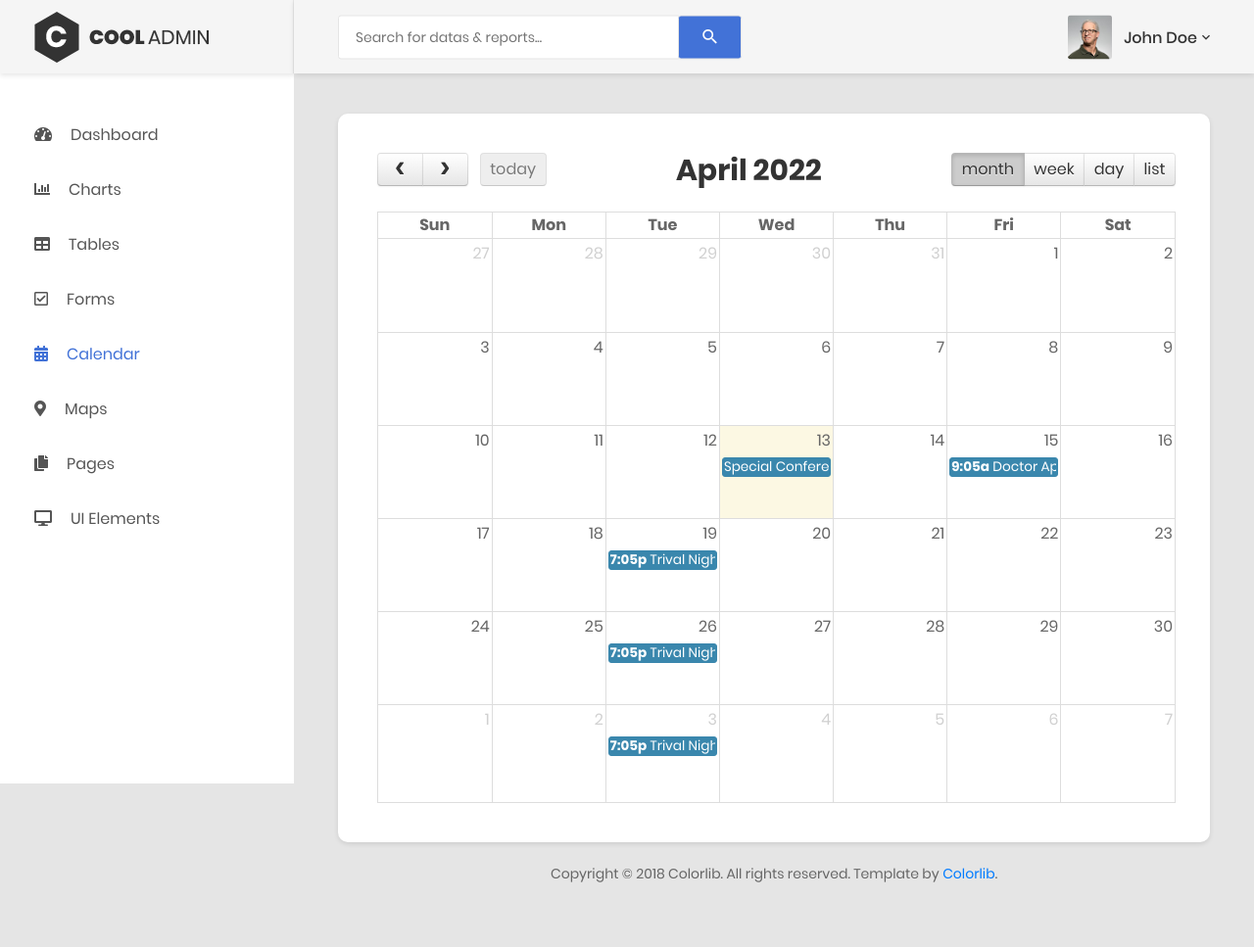
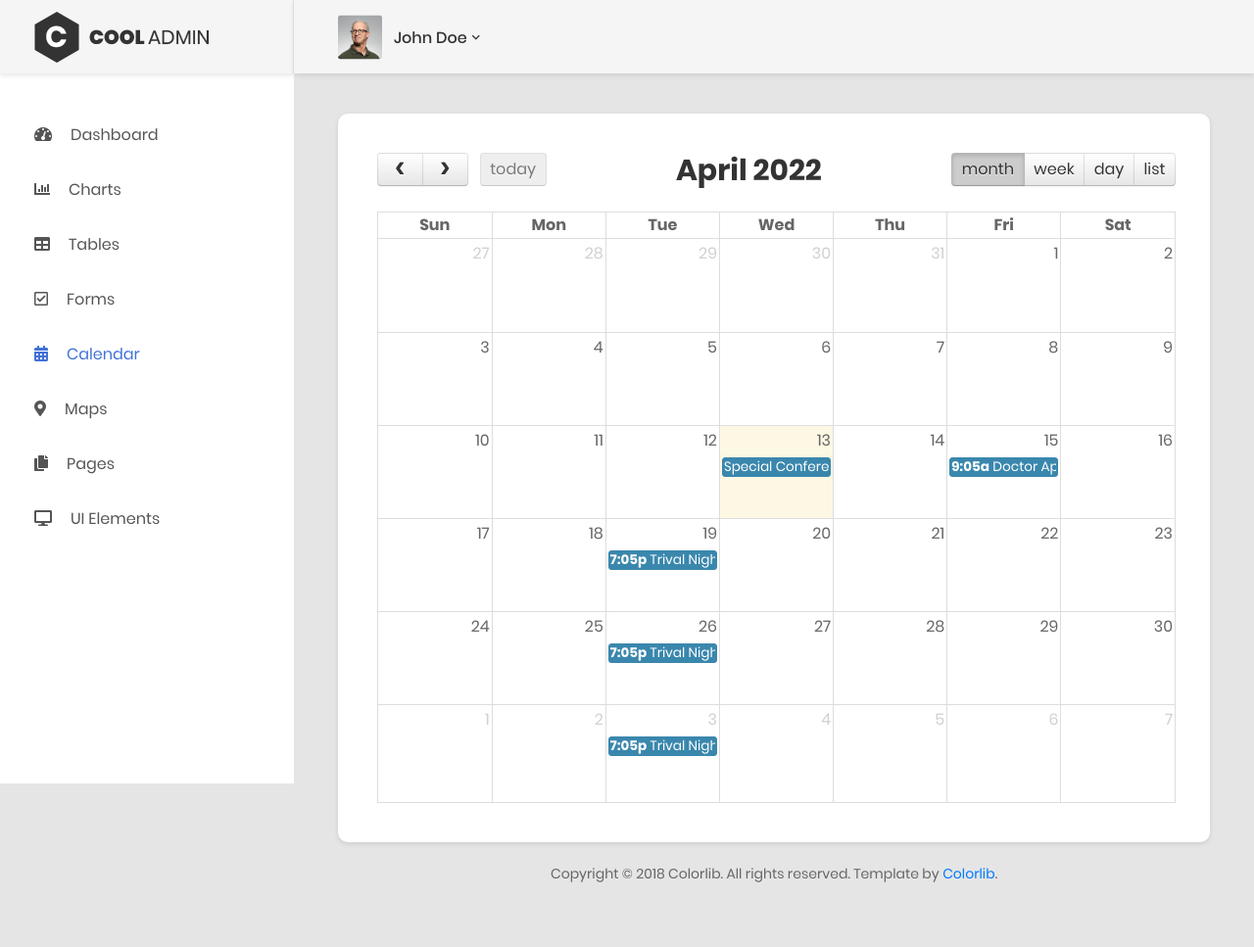
Before and after one commit to Jose-Ribeir/cfgWeb, a website: page Dashboard/calendar.html in a window 1280 px wide. Shown: the whole page at 98% size. Drawn offline with Linux system fonts and the light colour scheme.

Commit message:
removed search bar

```diff
--- a/Dashboard/calendar.html
+++ b/Dashboard/calendar.html
@@ -286,12 +286,6 @@
                 <div class="section__content section__content--p30">
                     <div class="container-fluid">
                         <div class="header-wrap">
-                            <form class="form-header" action="" method="POST">
-                                <input class="au-input au-input--xl" type="text" name="search" placeholder="Search for datas &amp; reports..." />
-                                <button class="au-btn--submit" type="submit">
-                                    <i class="zmdi zmdi-search"></i>
-                                </button>
-                            </form>
                             <div class="header-button">
                                 <div class="account-wrap">
                                     <div class="account-item clearfix js-item-menu">
```
Also changed, not shown: Dashboard/chart.html (+0 -6 lines), Dashboard/form.html (+0 -6 lines), Dashboard/index.html (+0 -6 lines), Dashboard/map.html (+0 -6 lines), Dashboard/table.html (+0 -6 lines).
